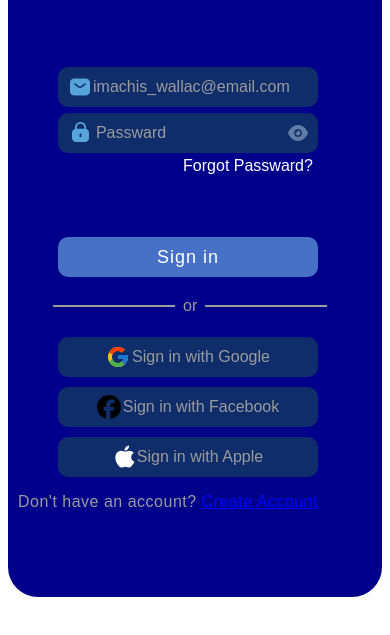
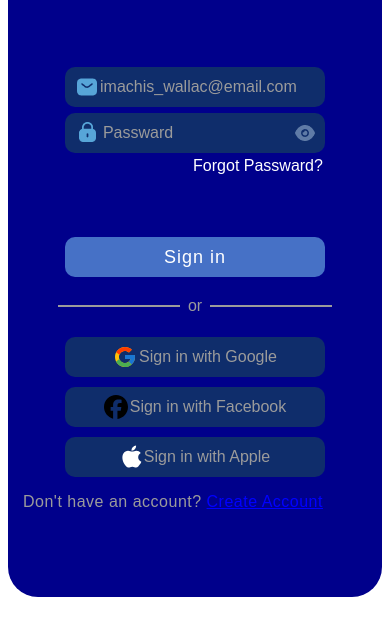
Before and after one commit to muhammadnomankhan482/figma-1st-assigment, a plain HTML site: page index.html in a window 390 px wide. Shown: the part 201-836 px from the top of the page. Drawn offline with Linux system fonts and the light colour scheme.

Commit message:
nomi bhai

```diff
--- a/style.css
+++ b/style.css
@@ -9,6 +9,8 @@ body{
 }
 
 .p-2{
+    display: flex;
+    justify-content: center;
     position: relative;
     width: 40vw;
     height: 1024px;
@@ -21,7 +23,7 @@ body{
     width: 419px;
     height: 114px;
     top: 88px;
-    left: 89px;
+    left: 60px;
 
 }
 
@@ -30,7 +32,6 @@ body{
     width: 402px;
     height: 20px;
     top: 200px;
-    left: 100px;
 }
 
 .p-4 p{
@@ -47,9 +48,7 @@ body{
     width: 350px;
     height: 48.84px;
     top: 310px;
-    left: 115px;
     border-radius: 10px;
-    /* border: 0.3 solid ; */
     background-color: #0f2d6b;
 
 }
@@ -79,7 +78,6 @@ body{
     width: 350px;
     height: 48.84px;
     top: 367px;
-    left: 115px;
     border-radius: 10px;
     background-color: #0f2d6b;
 }
@@ -116,7 +114,7 @@ body{
     width: 134px;
     height: 17px;
     top: 410px;
-    left: 335px;
+    left: 295px;
     font-weight: 400px;
     font-size: 16px;
     line-height: 108%;
@@ -129,7 +127,6 @@ body{
     width: 350px;
     height: 45.2px;
     top: 532px;
-    left: 114.5px;
     border-radius: 10px;
     background-color: #4671c6;
     display: flex;
@@ -146,7 +143,6 @@ body{
 .p-9{
     position: absolute;
     top: 612.22px;
-    left: 100px;
     color: #9b9b9b;
     display: flex;
     gap: 8px;
@@ -166,7 +162,6 @@ svg{
     width: 350px;
     height: 45.2px;
     top: 657.87px;
-    left: 114.5px;
     background-color: #0f2d6b;
     border-radius: 10px;
     color: #9b9b9b;
@@ -181,7 +176,6 @@ svg{
     width: 350px;
     height: 45.2px;
     top: 714.32px;
-    left: 114.5px;
      background-color: #0f2d6b;
     border-radius: 10px;
     color: #9b9b9b;
@@ -197,7 +191,6 @@ svg{
     width: 350px;
     height: 45.2px;
     top: 770.78px;
-    left: 114.5px;
      background-color: #0f2d6b;
     border-radius: 10px;
     color: #9b9b9b;
@@ -212,7 +205,6 @@ svg{
     position: absolute;
     display: flex;
     top: 805px;
-    left: 149px;
     color: #9b9b9b;
     letter-spacing: 0.5px;
 }
@@ -373,13 +365,11 @@ svg{
    .p-3 img{
         width: 250px;
         height: 70px;
-        left: 60px;
     }
 
     .p-4{
         width: 250px;
         top: 150px;
-        left: 60px;
     }
 
     .p-4 p{
@@ -391,7 +381,6 @@ svg{
         width: 260px;
         height: 40px;
         top: 260px;
-        left: 50px;
     }
 
     .p-5-1 img{
@@ -408,7 +397,6 @@ svg{
         width: 260px;
         height: 40px;
         top: 306px;
-        left: 50px;
     }
     .p-6-1 img{
         top: 9px;
@@ -427,19 +415,17 @@ svg{
    .p-7 p{
        width: 140px;
        top: 334px;
-       left: 170px;
+       left: 180px;
     }
 
     .p-8{
         width: 260px;
         height: 40px;
         top: 430px;
-        left: 50px;
     }
 
     .p-9{
         top: 490px;
-        left: 45px;
 
     }
 
@@ -452,7 +438,6 @@ svg{
         width: 260px;
         height: 40px;
         top: 530px;
-        left: 50px;
 
     }
 
@@ -460,20 +445,18 @@ svg{
         width: 260px;
         height: 40px;
         top: 580px;
-        left: 50px;
     }
 
     .p-12{
         width: 260px;
         height: 40px;
         top: 630px;
-        left: 50px;
     }
 
 
     .p-13{
         width: 300px;
         top: 670px;
-        left: 10px;
+        left: 15px;
     }
 }
```
